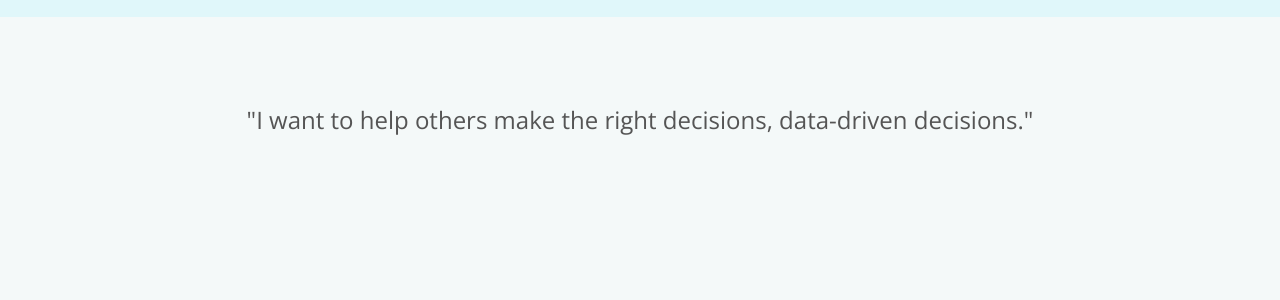
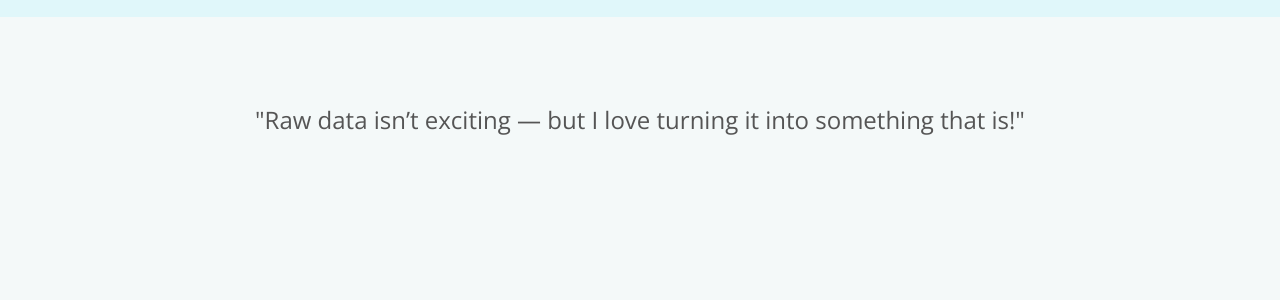
Before and after one commit to arshadsm/arshadsm.github.io, a Jekyll site: the page built from index.md, in a window 1280 px wide and 900 px high, scrolled down 309 px. Shown: the part 157-457 px from the top of the window. Built offline with Jekyll 4.4.1, drawn with Linux system fonts in a browser that asks for light colours.

Commit message:
Update default.html

```diff
--- a/_layouts/default.html
+++ b/_layouts/default.html
@@ -191,7 +191,7 @@
     <p>{{ site.description }}</p>
   </header>
   <section class="intro">
-    <p>"I want to help others make the right decisions, data-driven decisions."</p>
+    <p>"Raw data isn’t exciting — but I love turning it into something that is!"</p>
   </section>
   <section class="services" id="services">
     <div class="service-item">
```
